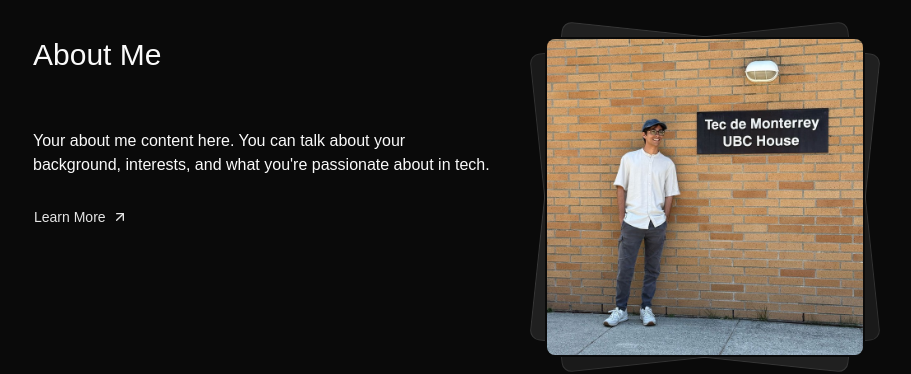
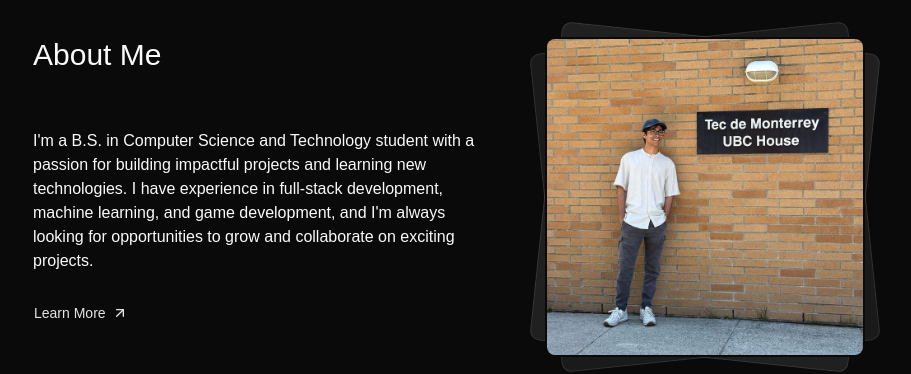
Before and after one commit to diegocrdz/diegocrdz.github.io, a React (Vite) app: page / in a window 1280 px wide. Shown: the part 860-1234 px from the top of the page, without its empty margins (191-1102 px from the left). Built offline with nearby package versions, Linux system fonts and the light colour scheme.

Commit message:
fix: about me section on home page now correctly displays the content

```diff
--- a/src/components/sections/About.tsx
+++ b/src/components/sections/About.tsx
@@ -15,7 +15,7 @@ export default function About() {
                     {t('about.title')}
                 </h2>
                 <p>
-                    {t('about.content')}
+                    {t('about.p1')}
                 </p>
                 <Button variant="link" className="px-0" asChild>
                     <Link to="/about">
--- a/src/i18n/en.json
+++ b/src/i18n/en.json
@@ -11,7 +11,6 @@
     },
     "about": {
         "title": "About Me",
-        "content": "Your about me content here. You can talk about your background, interests, and what you're passionate about in tech.",
         "cta": "Learn More",
         "p1": "I'm a B.S. in Computer Science and Technology student with a passion for building impactful projects and learning new technologies. I have experience in full-stack development, machine learning, and game development, and I'm always looking for opportunities to grow and collaborate on exciting projects.",
         "p2": "In my free time, I enjoy working on personal projects that allow me to apply what I've learned in creative ways. I'm particularly interested in how AI can be used to solve real-world problems and create innovative solutions. I also have strong interests in music, graphic design, and video games, which often inspire my approach to software development.",
--- a/src/i18n/es.json
+++ b/src/i18n/es.json
@@ -11,7 +11,6 @@
     },
     "about": {
         "title": "Sobre mí",
-        "content": "Tu contenido de acerca de mí aquí.",
         "cta": "Conoce Más",
         "p1": "Soy estudiante de Ingeniería en Tecnologías Computacionales con pasión por construir proyectos con impacto y aprender nuevas tecnologías. Tengo experiencia en desarrollo full-stack, machine learning y desarrollo de videojuegos, y siempre busco oportunidades para crecer y colaborar en proyectos emocionantes.",
         "p2": "En mi tiempo libre, disfruto trabajar en proyectos personales que me permiten aplicar lo aprendido de formas creativas. Me interesa especialmente cómo la IA puede usarse para resolver problemas del mundo real y crear soluciones innovadoras. También tengo fuertes intereses en música, diseño gráfico y videojuegos, lo que frecuentemente inspira mi enfoque al desarrollo de software.",
```
